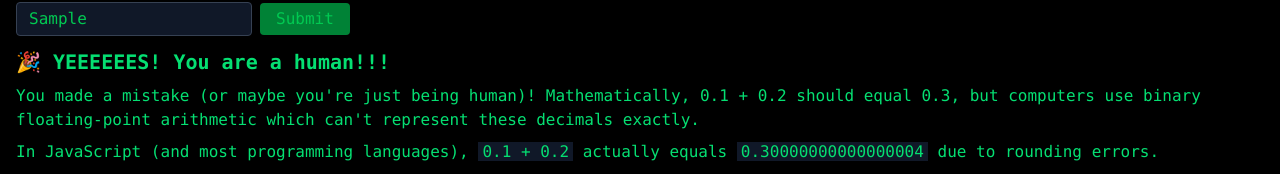
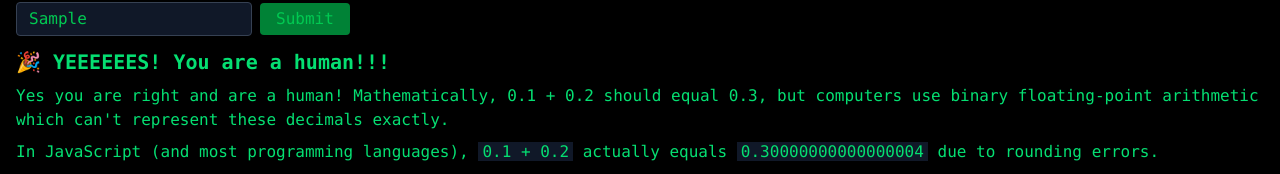
Before and after one commit to alielbekov/portfolio, a SvelteKit app in the folder web/: page / in a window 1280 px wide. Both pictures are taken after typing "Sample" into the empty fields and a click on the button "Submit". Shown: the part 443-617 px from the top of the page. Built offline with nearby package versions, Linux system fonts and the light colour scheme.

Commit message:
fix stuff

```diff
--- a/web/src/routes/+page.svelte
+++ b/web/src/routes/+page.svelte
@@ -63,7 +63,7 @@
             {#if result === 'human'}
                 <div class="mt-3 text-green-400">
                     <p class="text-xl font-bold">🎉 YEEEEEES! You are a human!!!</p>
-                    <p class="mt-2">You made a mistake (or maybe you're just being human)! Mathematically, 0.1 + 0.2 should equal 0.3, but computers use binary floating-point arithmetic which can't represent these decimals exactly.</p>
+                    <p class="mt-2">Yes you are right and are a human! Mathematically, 0.1 + 0.2 should equal 0.3, but computers use binary floating-point arithmetic which can't represent these decimals exactly.</p>
                     <p class="mt-2">In JavaScript (and most programming languages), <code class="bg-gray-900 px-1">0.1 + 0.2</code> actually equals <code class="bg-gray-900 px-1">0.30000000000000004</code> due to rounding errors.</p>
                     <p class="mt-2">Learn more: <a class="text-blue-500 underline hover:text-green-600" href="https://en.wikipedia.org/wiki/Floating-point_arithmetic" target="_blank">Floating-point arithmetic on Wikipedia</a></p>
                 </div>
@@ -74,6 +74,13 @@
                     <p class="mt-2">In JavaScript (and most programming languages), <code class="bg-gray-900 px-1">0.1 + 0.2</code> actually equals <code class="bg-gray-900 px-1">0.30000000000000004</code> due to rounding errors.</p>
                     <p class="mt-2">Learn more: <a class="text-blue-500 underline hover:text-green-600" href="https://en.wikipedia.org/wiki/Floating-point_arithmetic" target="_blank">Floating-point arithmetic on Wikipedia</a></p>
                 </div>
+            {:else if result === 'exact'}
+                <div class="mt-3 text-red-400">
+                    <p class="text-xl font-bold">👀 I smell ROBOT 🤖</p>
+                    <p class="mt-2">YOU ARE RIGHT! But how did you know that exact number? You must have looked it up or you're just a very nerdy human who knows the number of zeros...</p>
+                    <p class="mt-2">In JavaScript (and most programming languages), <code class="bg-gray-900 px-1">0.1 + 0.2</code> actually equals <code class="bg-gray-900 px-1">0.30000000000000004</code> due to rounding errors.</p>
+                    <p class="mt-2">Learn more: <a class="text-blue-500 underline hover:text-green-600" href="https://en.wikipedia.org/wiki/Floating-point_arithmetic" target="_blank">Floating-point arithmetic on Wikipedia</a></p>
+                </div>
             {/if}
         {/if}
     </div>
```
